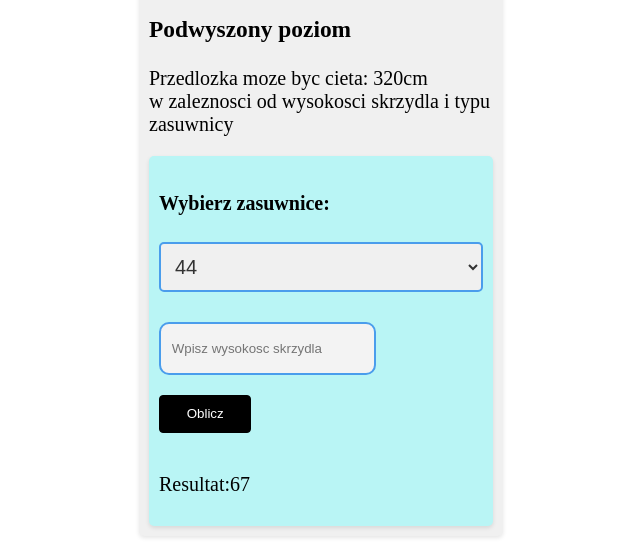
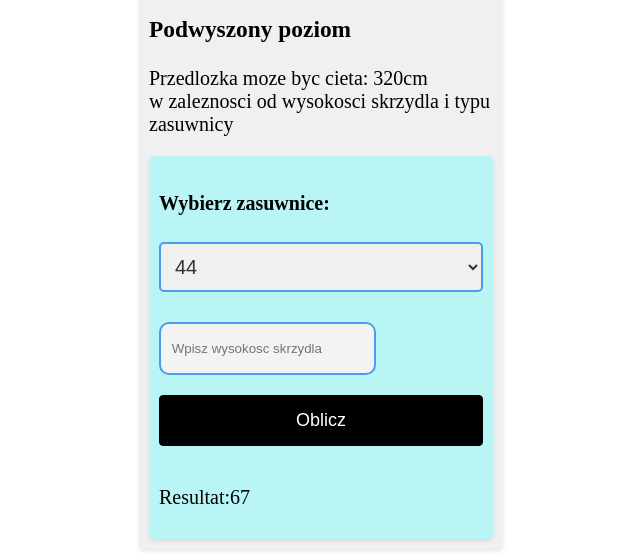
Before and after one commit to stolarnia-eko/HTS, a plain HTML site: page screens/85.html in a window 1280 px wide. Shown: the part 1507-2066 px from the top of the page, without its empty margins (319-959 px from the left). Drawn offline with Linux system fonts and the light colour scheme.

Commit message:
Update 85.css

```diff
--- a/screens/css_screen/85.css
+++ b/screens/css_screen/85.css
@@ -59,6 +59,8 @@ input:focus {
   background: var(--bg);
   transition: 0.2s;
   margin-bottom: 20px;
+  width: 100%;
+  font-size: 18px;
 }
 
 .button:hover {
```
